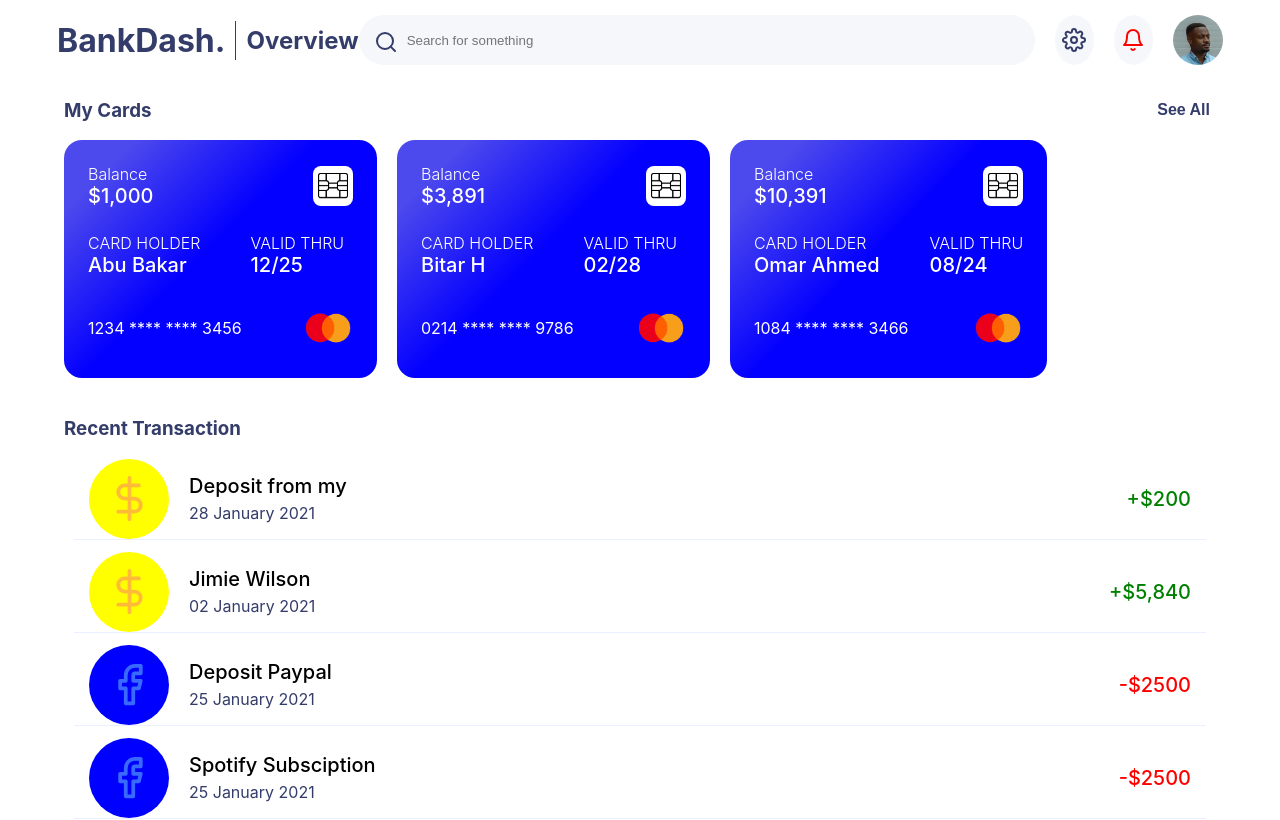
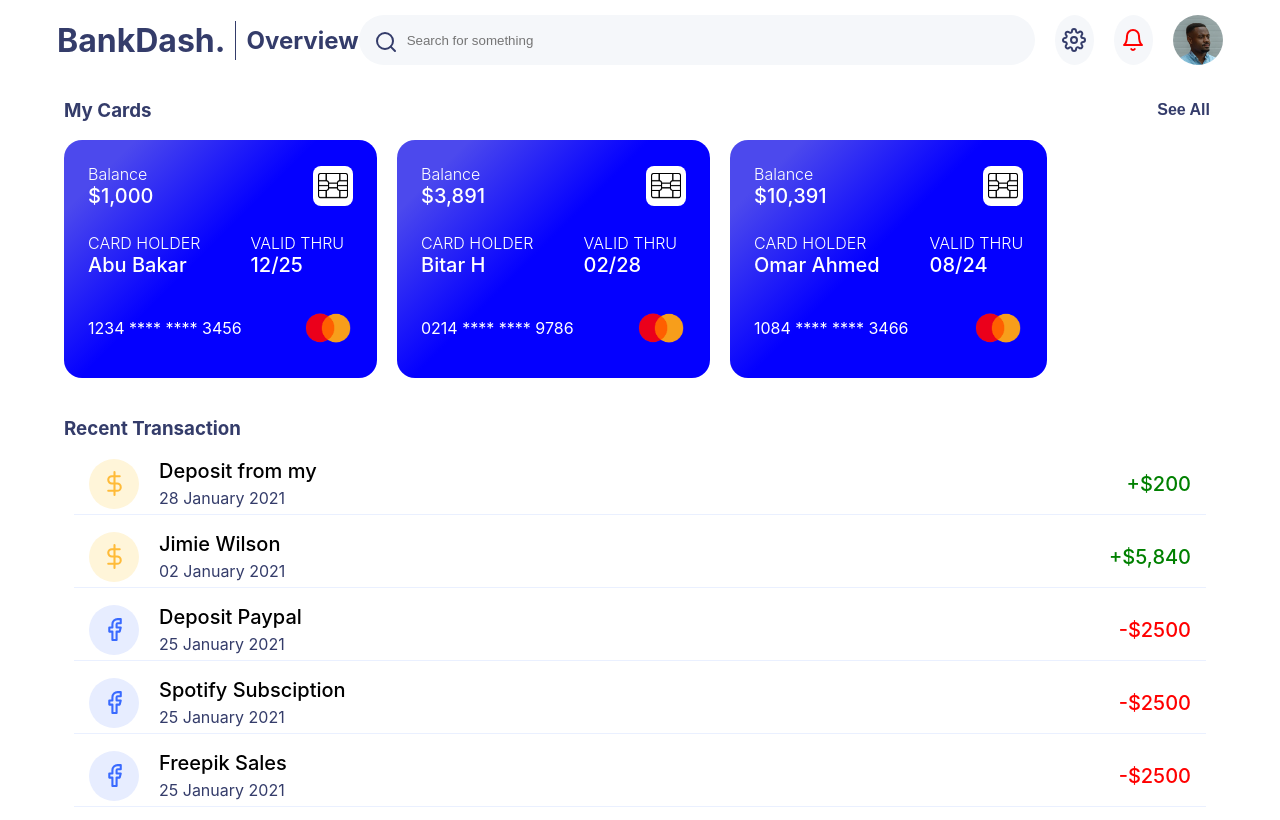
Before and after one commit to mizou9494/UI_Bank_Dashboard, a React (Create React App) app: page / in a window 1280 px wide. Shown: the top 820 px of the page. Built offline with nearby package versions, Linux system fonts and the light colour scheme.

Commit message:
small update to the last commit

```diff
--- a/src/components/Transaction/Transaction.js
+++ b/src/components/Transaction/Transaction.js
@@ -12,9 +12,7 @@ function Transaction({description, DirectionIcon, date, Icon, iconType, amount,
   return (
     <Wrapper>
       <IconWrapper $location={location.pathname} $iconType={iconType}>
-        {location.pathname === "/Transactions" ? <DirectionIcon size={45} color="gray" /> : <Icon size={45} />}
-        {/* <ArrowDownCircle />
-        <ArrowUpCircle /> */}
+        {location.pathname === "/Transactions" ? <DirectionIcon size={45} color="gray" /> : <Icon size={25} />}
       </IconWrapper>
       <MiddlePart>
         <TransactionDescription>
@@ -37,13 +35,10 @@ const Wrapper = styled.div`
   gap: 20px;
 
   &:not(:last-of-type) {
-    // padding-bottom: 2px;
-    // margin-bottom: 2px;
+    margin-bottom: 5px;
+    padding-bottom: 5px;
     border-bottom: 1px solid #EAF0FF;
   }
-  // p  {
-  //   margin-left: auto;
-  // }
 `;
 
 const TransactionDescription = styled.p`
@@ -73,20 +68,19 @@ const MiddlePart = styled.div`
 const IconWrapper = styled.div`
   display: grid;
   place-content: center;
-  width: 80px;
-  height: 80px;
+  width: 50px;
+  height: 50px;
   border-radius: 50%;
   background-color: ${(props) => props.$location === "/Transactions" && "white"} !important;
   background-color: ${(props) => {
     switch (props.$iconType) {
       case "Facebook":
-        return "blue";
+        return "#e7edff";
       case "DollarSign":
-        return "yellow";
+        return "#fff5d9";
       default:
         return "#3b5998";
     }
-    // props.Icon === DollarSign ? "#396aff" : "#ffbb38"};
   }};
 
   color: ${(props) => {
```
